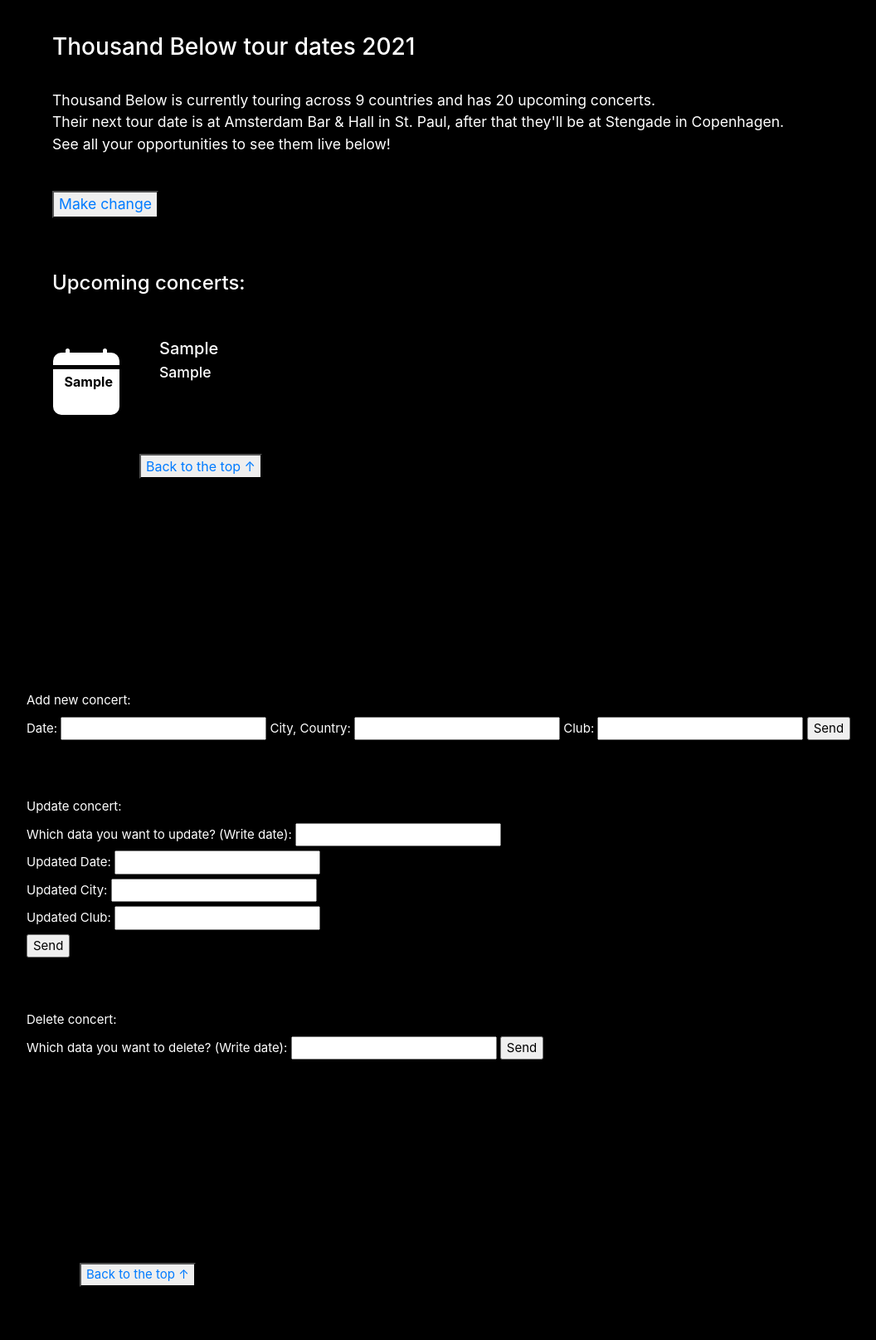
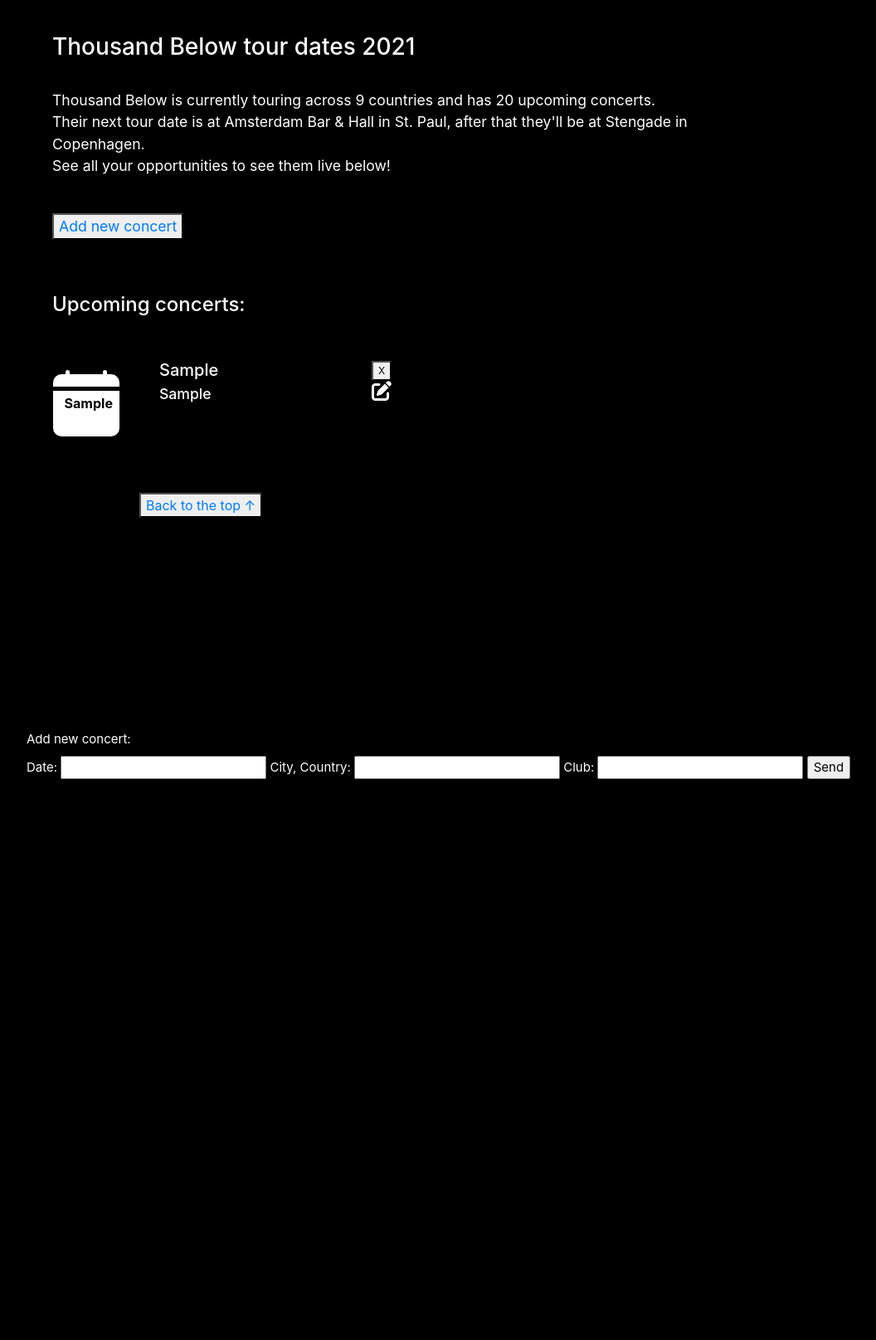
Before and after one commit to Varhanikova/semestralka2, a PHP site: page /Concerts.php?c=add in a window 1280 px wide. Shown: the part 66-1681 px from the top of the page at 83% size, without its empty margins (32-1088 px from the left). After the commit the page ends 1005 px from the top, so only its background shows below. Run offline with PHP 8.4, Linux system fonts and the light colour scheme; tables that the repository leaves empty or names only in its code hold one stand-in row (values such as "Sample post"); some libraries are stand-ins or nearby versions.

Commit message:
rozumný komit

```diff
--- a/Concert.php
+++ b/Concert.php
@@ -1,6 +1,6 @@
 <?php
 
-
+declare(strict_types=1);
 class Concert
 {
 private string $date;
@@ -28,4 +28,28 @@
     {
         return $this->club;
     }
+
+    /**
+     * @param string $city
+     */
+    public function setCity(string $city): void
+    {
+        $this->city = $city;
+    }
+
+    /**
+     * @param string $club
+     */
+    public function setClub(string $club): void
+    {
+        $this->club = $club;
+    }
+
+    /**
+     * @param string $date
+     */
+    public function setDate(string $date): void
+    {
+        $this->date = $date;
+    }
 }
--- a/Concerts.php
+++ b/Concerts.php
@@ -1,17 +1,27 @@
 <?php
 require "DB_storage.php";
 $storage = new DB_storage();
-if(isset($_POST['Send1'])) {
-    $storage->createPost($_POST['date'], $_POST['city'],$_POST['club']);
+$concert = new Concert('', '', '');
+if (isset($_GET['a']) == 'delete') {
+    $date = $_GET['date'];
+    $storage->deleteConcert($date);
 }
-if(isset($_POST['Send2']))  {
-    $storage->editConcert($_POST['date'], $_POST['newDate'], $_POST['newCity'],$_POST['newClub']);
+if (isset($_GET['b']) == 'edit') {
+    $date1 = $_GET['date2'];
+    $concert = $storage->getOne($date1);
 }
-if(isset($_POST['Send3']))  {
-   $storage->deleteConcert($_POST['date']);
+if (isset($_POST['Send1'])) {
+    if($_POST['date'] != '' && $_POST['city'] != '' &&$_POST['club'] != '' ) {
+        $storage->createPost($_POST['date'], $_POST['city'], $_POST['club']);
+    } else {
+
     }
-
-$concerts  = $storage->getAll();
+}
+if (isset($_POST['Send2'])) {
+    $storage->editConcert($concert->getDate(), $_POST['newDate'], $_POST['newCity'], $_POST['newClub']);
+    header("Location: Concerts.php?#top");
+}
+$concerts = $storage->getAll();
 
 ?>
 <!DOCTYPE html>
@@ -19,17 +29,25 @@
 <head>
     <meta charset="UTF-8">
     <title>Thousand Below</title>
-    <link rel="stylesheet" href="https://cdn.jsdelivr.net/npm/bootstrap@4.5.3/dist/css/bootstrap.min.css" integrity="sha384-TX8t27EcRE3e/ihU7zmQxVncDAy5uIKz4rEkgIXeMed4M0jlfIDPvg6uqKI2xXr2" crossorigin="anonymous">
-    <script src="https://code.jquery.com/jquery-3.5.1.slim.min.js" integrity="sha384-DfXdz2htPH0lsSSs5nCTpuj/zy4C+OGpamoFVy38MVBnE+IbbVYUew+OrCXaRkfj" crossorigin="anonymous"></script>
-    <script src="https://cdn.jsdelivr.net/npm/bootstrap@4.5.3/dist/js/bootstrap.bundle.min.js" integrity="sha384-ho+j7jyWK8fNQe+A12Hb8AhRq26LrZ/JpcUGGOn+Y7RsweNrtN/tE3MoK7ZeZDyx" crossorigin="anonymous"></script>
+    <link rel="stylesheet" href="https://cdn.jsdelivr.net/npm/bootstrap@4.5.3/dist/css/bootstrap.min.css"
+          integrity="sha384-TX8t27EcRE3e/ihU7zmQxVncDAy5uIKz4rEkgIXeMed4M0jlfIDPvg6uqKI2xXr2" crossorigin="anonymous">
+    <script src="https://code.jquery.com/jquery-3.5.1.slim.min.js"
+            integrity="sha384-DfXdz2htPH0lsSSs5nCTpuj/zy4C+OGpamoFVy38MVBnE+IbbVYUew+OrCXaRkfj"
+            crossorigin="anonymous"></script>
+    <script src="https://cdn.jsdelivr.net/npm/bootstrap@4.5.3/dist/js/bootstrap.bundle.min.js"
+            integrity="sha384-ho+j7jyWK8fNQe+A12Hb8AhRq26LrZ/JpcUGGOn+Y7RsweNrtN/tE3MoK7ZeZDyx"
+            crossorigin="anonymous"></script>
+
     <meta name="viewport" content="width=device-width, initial-scale=1, shrink-to-fit=no">
+    <script src="https://kit.fontawesome.com/e7858c52b6.js" crossorigin="anonymous"></script>
     <link rel="stylesheet" href="style.css">
 </head>
 <body>
-<div id="top" >
+<div id="top">
     <nav class="navbar navbar-expand-xl navbar-dark bg-dark">
         <img class="logo" src="logo.png" alt="logo">
-        <button class="navbar-toggler" type="button" data-toggle="collapse" data-target="#navbarsExample06" aria-controls="navbarsExample06" aria-expanded="false" aria-label="Toggle navigation">
+        <button class="navbar-toggler" type="button" data-toggle="collapse" data-target="#navbarsExample06"
+                aria-controls="navbarsExample06" aria-expanded="false" aria-label="Toggle navigation">
             <span class="navbar-toggler-icon"></span>
         </button>
         <div class="collapse navbar-collapse" id="navbarsExample06">
@@ -44,7 +62,8 @@
                     <a class="nav-link" href="Concerts.php">Concerts<span class="sr-only">(current)</span></a>
                 </li>
                 <li class="nav-item dropdown">
-                    <a class="nav-link dropdown-toggle" href="#" id="dropdown06" data-toggle="dropdown" aria-haspopup="true" aria-expanded="false">Albums</a>
+                    <a class="nav-link dropdown-toggle" href="#" id="dropdown06" data-toggle="dropdown"
+                       aria-haspopup="true" aria-expanded="false">Albums</a>
                     <div class="dropdown-menu" aria-labelledby="dropdown06">
                         <a class="dropdown-item" href="LoveYouLetTooClose.html">The Love You Let Too Close</a>
                         <a class="dropdown-item" href="GoneInYourWake.html">Gone In Your Wake</a>
@@ -62,38 +81,51 @@
 </div>
 
 <div class="napisok col-sm-11">
-    <div id="top" >
+    <div id="top">
         <h1>Thousand Below tour dates 2021</h1>
         <br>
         <p>Thousand Below is currently touring across 9 countries and has 20 upcoming concerts.
-        Their next tour date is at Amsterdam Bar & Hall in St. Paul, after that they'll be at Stengade in Copenhagen.
+            Their next tour date is at Amsterdam Bar & Hall in St. Paul, after that they'll be at Stengade in
+            Copenhagen.
             See all your opportunities to see them live below!</p>
         <br><br>
         <div class="buttony">
-            <a href="#Add"><button> Make change</button></a><br>
+            <a href="?c=add#Add">
+                <button> Add new concert</button>
+            </a><br>
         </div>
 
         <h2>Upcoming concerts:</h2>
     </div>
 </div>
-
-
-<?php  foreach($concerts as $conc) {   ?>
+<?php foreach ($concerts as $conc) { ?>
     <div class="kalendare">
         <div class="kalendarik1">
-        <svg  viewBox="0 0 16 16" class="bi bi-calendar-fill" fill="currentColor" xmlns="http://www.w3.org/2000/svg">
+            <svg viewBox="0 0 16 16" class="bi bi-calendar-fill" fill="currentColor" xmlns="http://www.w3.org/2000/svg">
                 <path d="M3.5 0a.5.5 0 0 1 .5.5V1h8V.5a.5.5 0 0 1 1 0V1h1a2 2 0 0 1 2 2v11a2 2 0 0 1-2 2H2a2 2 0 0 1-2-2V5h16V4H0V3a2 2 0 0 1 2-2h1V.5a.5.5 0 0 1 .5-.5z"/>
             </svg>
         </div>
-        <p><?=$conc->getDate()?></p>
-        <h1><?=$conc->getCity()?></h1>
-        <h2><?=$conc->getClub() ?></h2>
+        <p><?= $conc->getDate() ?></p>
+        <h1><?= $conc->getCity() ?></h1>
+        <h2><?= $conc->getClub() ?></h2>
+        <a href="<?= "?a=delete" .  "&date=" . $conc->getDate() ?>">
+            <button type="button">X</button>
+        </a>
+        <div class="editko">
+        <a href="<?= "?b=edit" ."&date2=" . $conc->getDate() . "#Edit" ?> ">
+            <i class="fas fa-edit"></i>
+        </a>
+        </div>
+
     </div>
 <?php } ?>
-<a href="#top" class="toop3">
-    <button>Back to the top ↑ </button>
+<a href="Concerts.php" class="toop3">
+    <button>Back to the top ↑</button>
 </a>
+
 <div id="Add" class="DBConcerts">
+    <?php
+    if(isset($_GET['c'] )=='add') {?>
     <div class="addConcert">
         <label>Add new concert: </label>
         <form method="post">
@@ -104,37 +136,25 @@
             <label>Club: </label>
             <input type="text" name="club">
             <input type="submit" name="Send1" value="Send">
-
         </form>
     </div>
-
-<div  class="editConcert">
+</div>
+    <?php } ?>
+<div id="Edit" class="DBConcerts" >
+    <?php if(isset($_GET['b'])=='edit') {?>
+    <div class="editConcert">
         <label> Update concert: </label>
         <form method="post">
-        <label> Which data you want to update? (Write date):  </label>
-        <input type="text" name="date"><br>
-        <label> Updated Date:    </label>
-        <input type="text" name="newDate"><br>
-        <label> Updated City:    </label>
-        <input type="text" name="newCity"><br>
-        <label> Updated Club:   </label>
-        <input type="text" name="newClub"> <br>
+            <label> Updated Date:</label>
+            <input type="text" name="newDate" value="<?= $concert->getDate() ?>">
+            <label> Updated City:</label>
+            <input type="text" name="newCity" value="<?= $concert->getCity() ?>">
+            <label> Updated Club:</label>
+            <input type="text" name="newClub" value="<?= $concert->getClub() ?>">
             <input type="submit" name="Send2" value="Send">
         </form>
     </div>
-
-<div  class="deleteConcert">
-    <label> Delete concert: </label>
-    <form method="post">
-        <label> Which data you want to delete? (Write date):  </label>
-        <input type="text" name="date">
-        <input type="submit" name="Send3" value="Send">
-    </form>
-    <a href="#top" class="toop2">
-        <button>Back to the top ↑ </button>
-    </a>
+    <?php } ?>
 </div>
-</div>
-
 </body>
 </html>
--- a/DB_storage.php
+++ b/DB_storage.php
@@ -17,7 +17,7 @@
 
 }
 public function getAll() : array {
-    $stmt = $this->pdo->query("SELECT * FROM concerts");
+    $stmt = $this->pdo->query("SELECT * FROM concerts ORDER BY datum");
     $concerts = [];
     while($row = $stmt->fetch()) {
 
@@ -45,4 +45,14 @@
     $stmt->execute([$which]);
 
 }
+public function getOne(string $datum) : Concert{
+    $concert = new Concert('date','city','club');
+    $stmt = $this->pdo->query("SELECT * FROM concerts WHERE datum='$datum'");
+    $row = $stmt->fetch();
+        $concert->setDate($row['datum']);
+        $concert->setCity($row['city']);
+        $concert->setClub($row['club']);
+
+    return $concert;
 }
+}
--- a/style.css
+++ b/style.css
@@ -17,9 +17,7 @@
 }
 .deleteConcert{
     margin-top: 5vw;
-
 }
-
 .logo{
     height: 50px;
     width: 50px;
@@ -144,6 +142,13 @@
 }
 .kalendare{    color: white;}
 
+.kalendare a {
+    margin-left: 54vw;
+    position: relative;
+    top: -7vh;
+    font-size: 2.5vw;
+}
+
 .kalendare p{
     color: black;
     width: 7vw;
@@ -222,7 +227,22 @@
     border-color: black;
     background-color: grey;
 }
+i.fas.fa-edit {
+    color: white;
+    font-size: 3vh;
+}
+.editko{
+    margin-left: 0;
+    margin-bottom: -4vh;
+}
 @media screen and (min-width: 479px) {
+    .kalendare a{
+        margin-left: 60vh;
+        position: relative;
+        top: -6vh;
+        font-size: 1.5vh;
+
+    }
     .toop3 button{
         font-size: 2vh;
         margin-left: 25vh;
@@ -277,9 +297,17 @@
      }
 }
 @media only screen and (min-width: 768px) {
+    .kalendare a{
+        margin-left: 60vh;
+        position: relative;
+        top: -7.5vh;
+        font-size: 1.5vh;
+
+    }
     .DBConcerts{
 
         font-size: 15px;
+        margin-bottom: 49vw;
     }
     .toop2 button {
 
```
Lines whose indentation alone changed are shown as unchanged.
